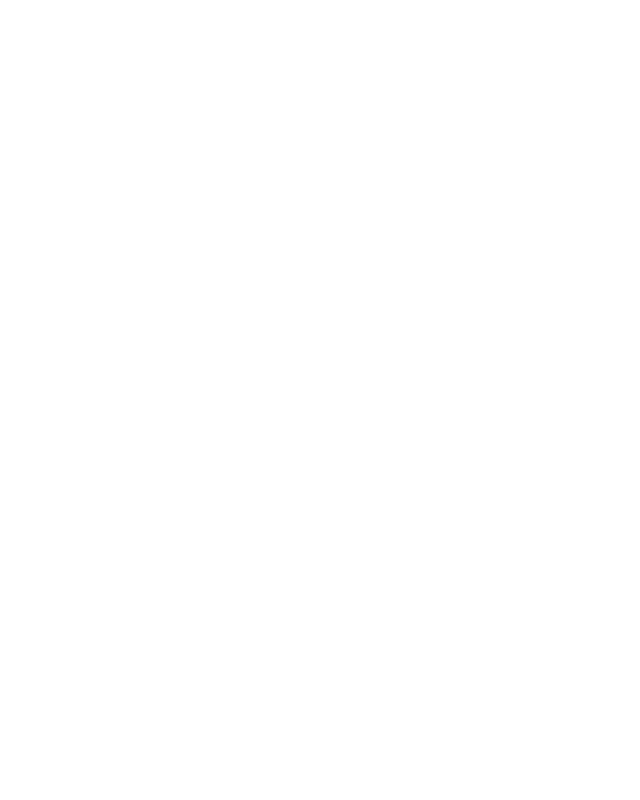
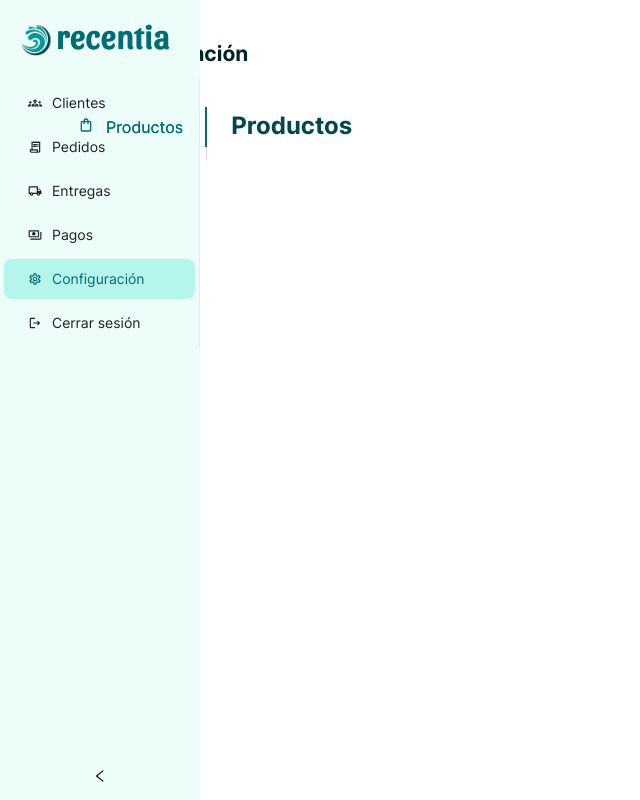
Before and after one commit to TomySanchez/lnz10_recentia-project, a React (Vite) app: page /configuracion in a window 1280 px wide. Before the commit this address had no page. Shown: the whole page, without its empty margins (0-640 px from the left). Built offline with nearby package versions, Linux system fonts and the light colour scheme; sample sign-in values are in the browser's storage.

Commit message:
feat[configuracion]: Estructura inicial de Configuración y Productos

```diff
--- a/src/main.jsx
+++ b/src/main.jsx
@@ -7,6 +7,7 @@ import './index.css';
 import './components/components.css';
 import './layouts/layouts.css';
 import './pages/clientes/clientes.css';
+import './pages/configuracion/configuracion.css';
 import './pages/entregas/entregas.css';
 import './pages/login/login.css';
 import './pages/pedidos/pedidos.css';
--- /dev/null
+++ b/src/pages/configuracion/Configuracion.jsx
@@ -0,0 +1,25 @@
+import { MainContent } from '../../layouts/MainContent';
+import { MdOutlineSettings, MdOutlineShoppingBag } from 'react-icons/md';
+import { Tabs } from 'antd';
+import { Productos } from './productos/Productos';
+
+export const Configuracion = () => {
+  const tabItems = [
+    {
+      key: 'products',
+      label: 'Productos',
+      icon: <MdOutlineShoppingBag />,
+      children: <Productos />
+    }
+  ];
+
+  return (
+    <MainContent
+      className='Configuracion'
+      title='Configuración'
+      icon={<MdOutlineSettings size={40} />}
+    >
+      <Tabs size='large' tabPosition='left' items={tabItems} />
+    </MainContent>
+  );
+};
--- /dev/null
+++ b/src/pages/configuracion/components/ConfiguracionContent.jsx
@@ -0,0 +1,13 @@
+export const ConfiguracionContent = ({ className, title, extra, children }) => {
+  return (
+    <div className={`ConfiguracionContent ${className}`}>
+      <div className='configuracion-content-header'>
+        <div className='configuracion-content-title-container'>
+          <h1>{title}</h1>
+        </div>
+        <div className='configuracion-content-extra-container'>{extra}</div>
+      </div>
+      {children}
+    </div>
+  );
+};
--- /dev/null
+++ b/src/pages/configuracion/configuracion.css
@@ -0,0 +1,13 @@
+.ConfiguracionContent {
+  width: 100%;
+}
+.configuracion-content-header {
+  display: flex;
+  justify-content: space-between;
+  align-items: center;
+  margin-bottom: 16px;
+}
+.configuracion-content-title-container {
+  font-size: 0.75rem;
+  color: var(--dark-medium-color);
+}
--- /dev/null
+++ b/src/pages/configuracion/productos/Productos.jsx
@@ -0,0 +1,10 @@
+import { ConfiguracionContent } from '../components/ConfiguracionContent';
+
+export const Productos = () => {
+  return (
+    <ConfiguracionContent
+      className='ProductsTab'
+      title='Productos'
+    ></ConfiguracionContent>
+  );
+};
--- a/src/routes/Routes.jsx
+++ b/src/routes/Routes.jsx
@@ -7,6 +7,7 @@ import { isAuthenticated } from './isAuthenticated';
 import { Pagos } from '../pages/pagos/Pagos';
 import { Entregas } from '../pages/entregas/Entregas';
 import { Login } from '../pages/login/Login';
+import { Configuracion } from '../pages/configuracion/Configuracion';
 
 export const Routes = () => {
   return (
@@ -34,7 +35,7 @@ export const Routes = () => {
         <Route path='pedidos' element={<Pedidos />} />
         <Route path='entregas' element={<Entregas />} />
         <Route path='pagos' element={<Pagos />} />
-        {/* <Route path='configuracion' element={<Configuracion />} /> */}
+        <Route path='configuracion' element={<Configuracion />} />
       </Route>
       {/* <Route path='*' element={<NotFound />} /> */}
     </RoutesRR>
```
